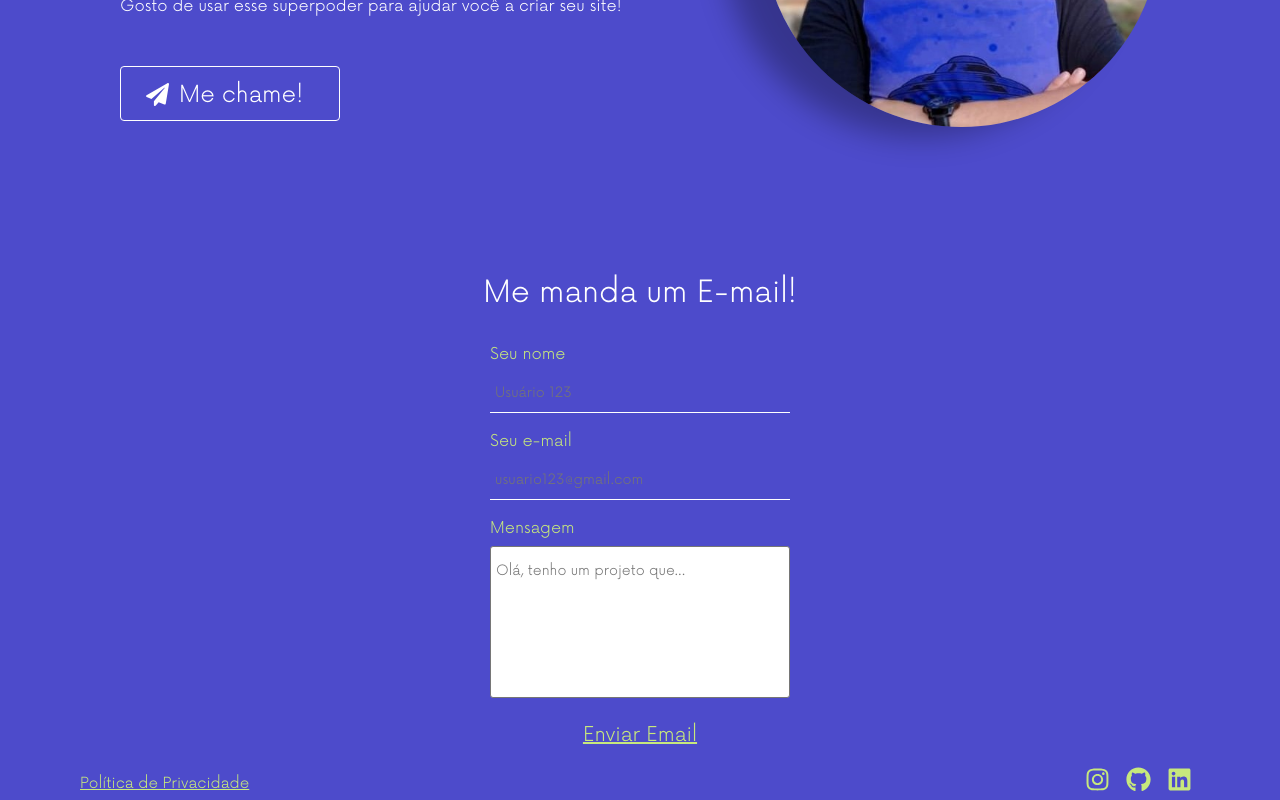
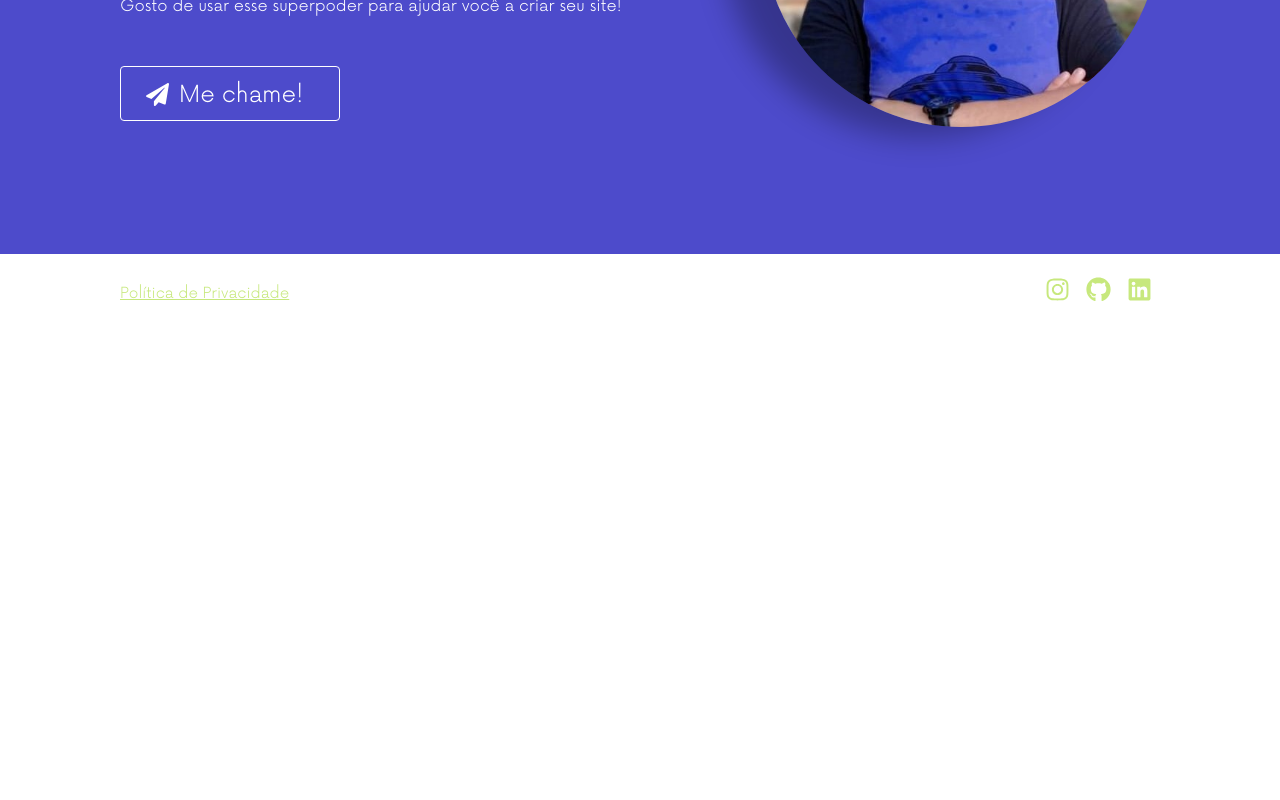
Before and after one commit to JoshuaHawatta/portifolio-dev, a React (Vite) app: page / in a window 1280 px wide. Shown: the part 480-1280 px from the top of the page. After the commit the page ends 800 px from the top, so only its background shows below. Built offline with nearby package versions, Linux system fonts and the light colour scheme.

Commit message:
re-styled the footer

```diff
--- a/src/App.jsx
+++ b/src/App.jsx
@@ -1,5 +1,4 @@
 import { BrowserRouter as Router } from 'react-router-dom';
-
 import ROUTES_PATHS from './Routes';
 import Header from './components/Header';
 import Footer from './components/Footer';
--- a/src/components/Footer/Styles.jsx
+++ b/src/components/Footer/Styles.jsx
@@ -118,8 +118,10 @@ export const FooterLinksSection = styled.section `
     flex-flow: row wrap;
     justify-content: space-between;
     align-items: center;
-    padding: 0 8rem;
+    position: absolute;
+    padding: 1rem 12rem;
     width: 100%;
+    bottom: 0;
 
     /*MOBILE*/
     @media (max-width: 779px) { padding: 0 2.5rem; }
--- a/src/components/Footer/index.jsx
+++ b/src/components/Footer/index.jsx
@@ -1,142 +1,8 @@
-import { useEffect, useState, useRef } from 'react';
+import { FaInstagram, FaGithub, FaLinkedin } from 'react-icons/fa';
 import { Link } from 'react-router-dom';
-import emailjs from '@emailjs/browser';
+import { FooterLinksSection, PrivacyPolicyDiv, SocialMediaDiv } from './Styles'
 
-import {
-    FooterWrapper,
-    FormWrapper,
-    FormSection,
-    SendEmailButton,
-    FooterLinksSection,
-    PrivacyPolicyDiv,
-    SocialMediaDiv
-} from './Styles';
-
-import { FaInstagram, FaGithub, FaLinkedin } from 'react-icons/fa';
-import emailRegex from './regex';
-
-const Footer = () => {
-    const [inputValues, setInputValues] = useState({});
-    const [message, setMessage] = useState('');
-    const [emailRef, messageRef, nameRef] = [useRef(null), useRef(null), useRef(null)];
-
-    const handleInputChange = e => {
-        const { name, value } = e.target;
-        setInputValues(state => ({ ...state, [name]: value }))
-    }
-
-    const sendEmail = e => {
-        e.preventDefault();
-        e.stopPropagation();
-
-        const { userName, userEmail, userMessage } = inputValues;
-
-        const TEMPLATE_PARAMS = {
-            from_name: userName,
-            message: userMessage,
-            email: userEmail,
-        };
-
-         if (!userName) {
-            setMessage('Preciso saber seu nome, uai!');
-            nameRef.current.focus();
-
-            return
-        }
-        else if (!emailRegex.test(userEmail) || !userEmail) {
-            setMessage('Me fala o seu e-mail!');
-            emailRef.current.focus();
-
-            return
-        }
-        else if (!userMessage) {
-            setMessage('Não esquece da mensagem!');
-            messageRef.current.focus();
-
-            return
-        }
-
-        emailjs.send('service_ivq1che', 'template_xd283ip', TEMPLATE_PARAMS, 'i7eLUpcHUWqqF7gMs')
-            .then(_ => {
-                setMessage('E-mail enviado com sucesso!');
-
-                inputValues.userName = '';
-                inputValues.userEmail = '';
-                inputValues.userMessage = ''
-            },
-                (_) => setMessage('Não foi possível enviar o e-mail :(')
-            )
-        ;
-    }
-
-    useEffect(() => {
-        setTimeout(() => setMessage(''), 6000)
-    }, [message]);
-
-    return (
-        <FooterWrapper>
-            <FormWrapper onSubmit={ sendEmail }>
-                <h4>{ message || 'Me manda um E-mail!' }</h4>
-
-                {/*NAME_INPUT*/}
-                <FormSection>
-                    <div>
-                        <label htmlFor='user-name'>Seu nome</label>
-                        <input
-                            type='text'
-                            ref={ nameRef }
-                            name='userName'
-                            id='user-name'
-                            autoComplete='off'
-                            value={ inputValues.userName || ''}
-                            onChange={ handleInputChange }
-                            placeholder='Usuário 123'
-                        />
-                        <div />
-                    </div>
-                </FormSection>
-
-                {/*E-MAIL_INPUT*/}
-                <FormSection>
-                    <div>
-                        <label htmlFor='user-email'>Seu e-mail</label>
-                        <input
-                            type='email'
-                            ref={ emailRef }
-                            name='userEmail'
-                            id='user-email'
-                            autoComplete='off'
-                            value={ inputValues.userEmail || ''}
-                            onChange={ handleInputChange }
-                            placeholder='usuario123@gmail.com'
-                        />
-                        <div />
-                    </div>
-                </FormSection>
-
-                {/*MESSAGE_AREA*/}
-                <FormSection>
-                    <div>
-                        <label htmlFor='user-message'>Mensagem</label>
-                        <textarea
-                            name='userMessage'
-                            id='user-message'
-                            autoComplete='off'
-                            ref={ messageRef }
-                            onKeyUp={ e => e.key === 'Enter' && sendEmail(e) }
-                            value={ inputValues.userMessage || '' }
-                            onChange={ handleInputChange }
-                            placeholder='Olá, tenho um projeto que...'
-                        />
-                    </div>
-                </FormSection>
-
-                <FormSection>
-                    <SendEmailButton onClick={ sendEmail }>Enviar Email</SendEmailButton>
-                </FormSection>
-            </FormWrapper>
-
-            {/*LINKS_SECTION*/}
+const Footer = () => (
     <FooterLinksSection>
         <PrivacyPolicyDiv>
             <Link to='privacy-policy'>Política de Privacidade</Link>
@@ -156,8 +22,6 @@ const Footer = () => {
             </a>
         </SocialMediaDiv>
     </FooterLinksSection>
-        </FooterWrapper>
 )
-}
 
 export default Footer
```
Lines whose indentation alone changed are shown as unchanged.
